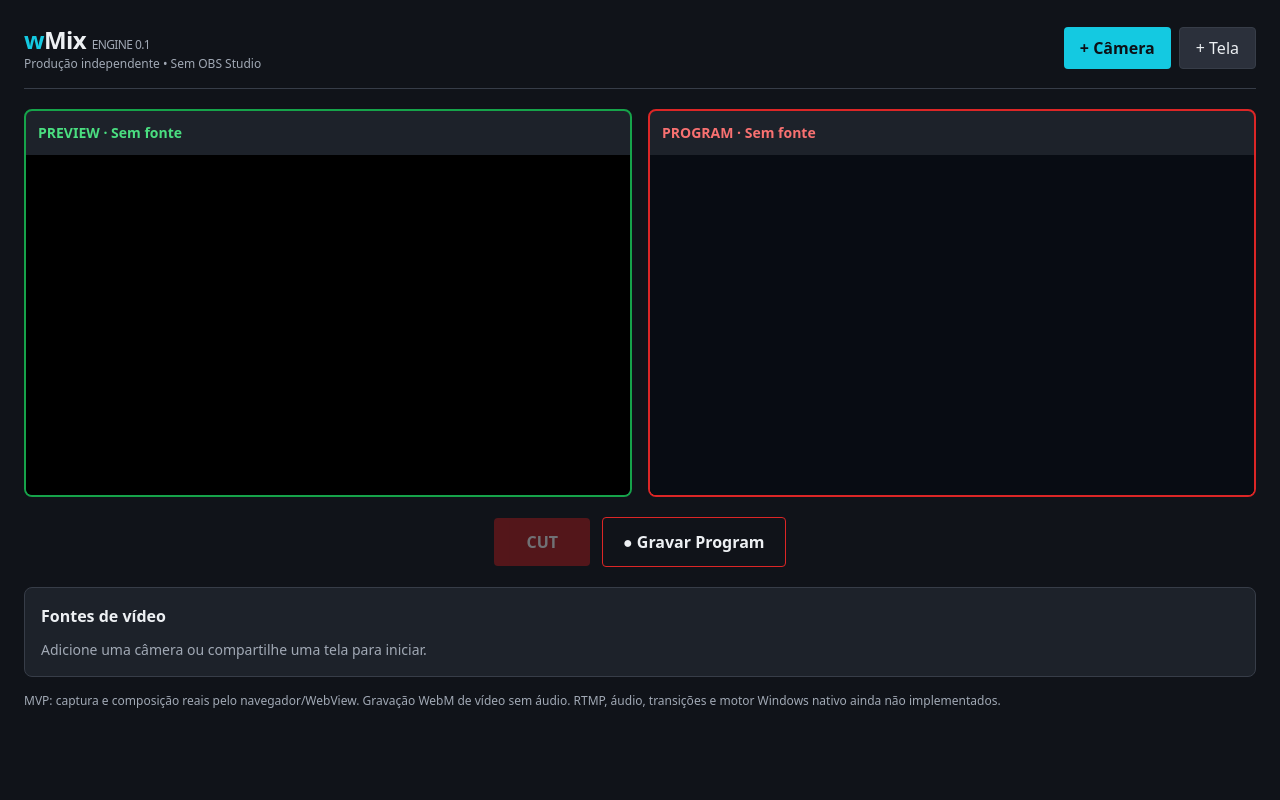
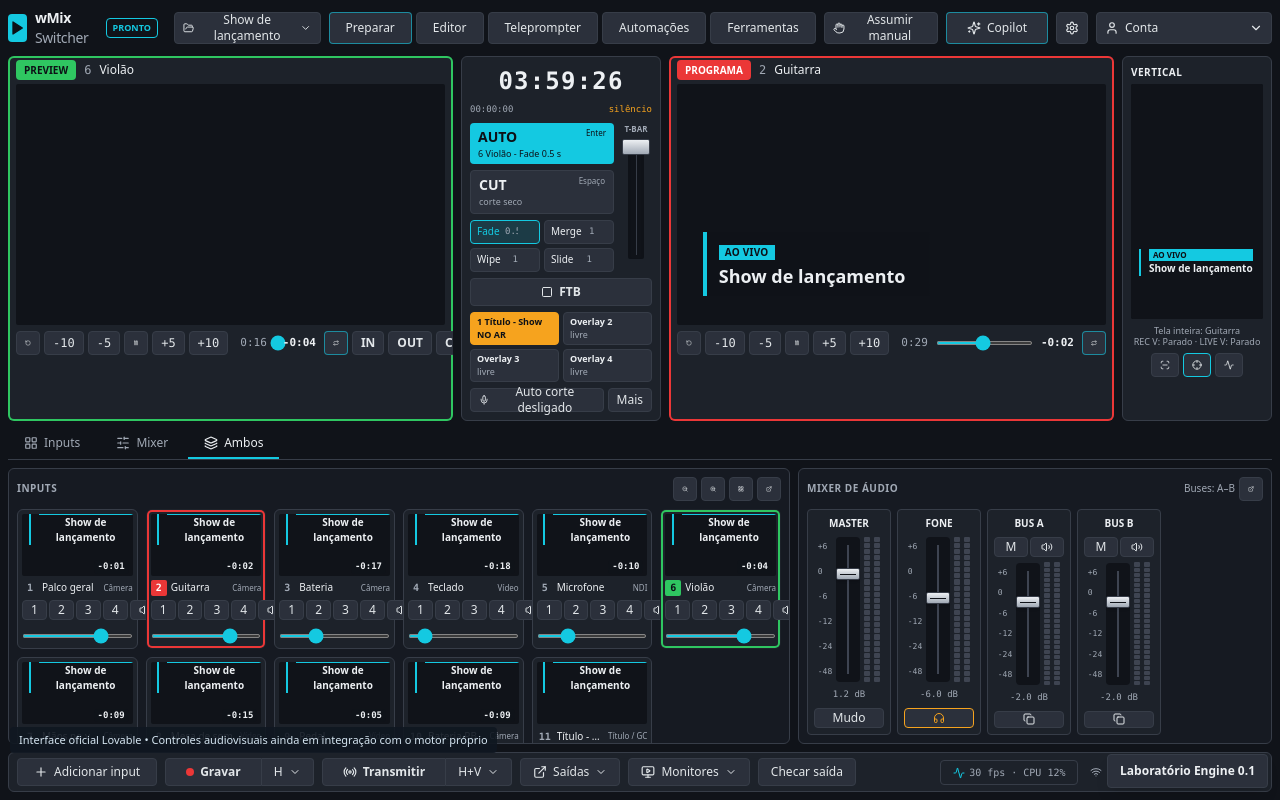
Before and after one commit to Washington92/Pulsebroadcast, a React (Vite) app: page / in a window 1280 px wide. Built offline with nearby package versions, Linux system fonts and the light colour scheme.

Commit message:
fix(ui): restore Lovable switcher as official wMix interface; keep independent engine in lab

```diff
--- a/src/App.tsx
+++ b/src/App.tsx
@@ -1,6 +1,17 @@
+import { useState } from "react";
+import { Switcher } from "./components/pulse/Switcher";
 import NativeSwitcher from "./components/NativeSwitcher";
 
-/** Independent wMix Engine is the sole production path. */
+/** The Lovable design is the official wMix UI. The independent engine is experimental until integrated. */
 export default function App() {
-  return <NativeSwitcher />;
+  const [engineLab, setEngineLab] = useState(false);
+  return <>
+    {engineLab ? <NativeSwitcher /> : <Switcher />}
+    <button
+      type="button"
+      onClick={() => setEngineLab(value => !value)}
+      className="fixed bottom-3 right-3 z-[120] rounded border border-border bg-secondary px-3 py-2 text-xs font-semibold text-foreground shadow-lg hover:bg-accent"
+    >{engineLab ? "Voltar à interface Lovable" : "Laboratório Engine 0.1"}</button>
+    {!engineLab && <div className="wmix-demo-note" role="status">Interface oficial Lovable • Controles audiovisuais ainda em integração com o motor próprio</div>}
+  </>;
 }
```
